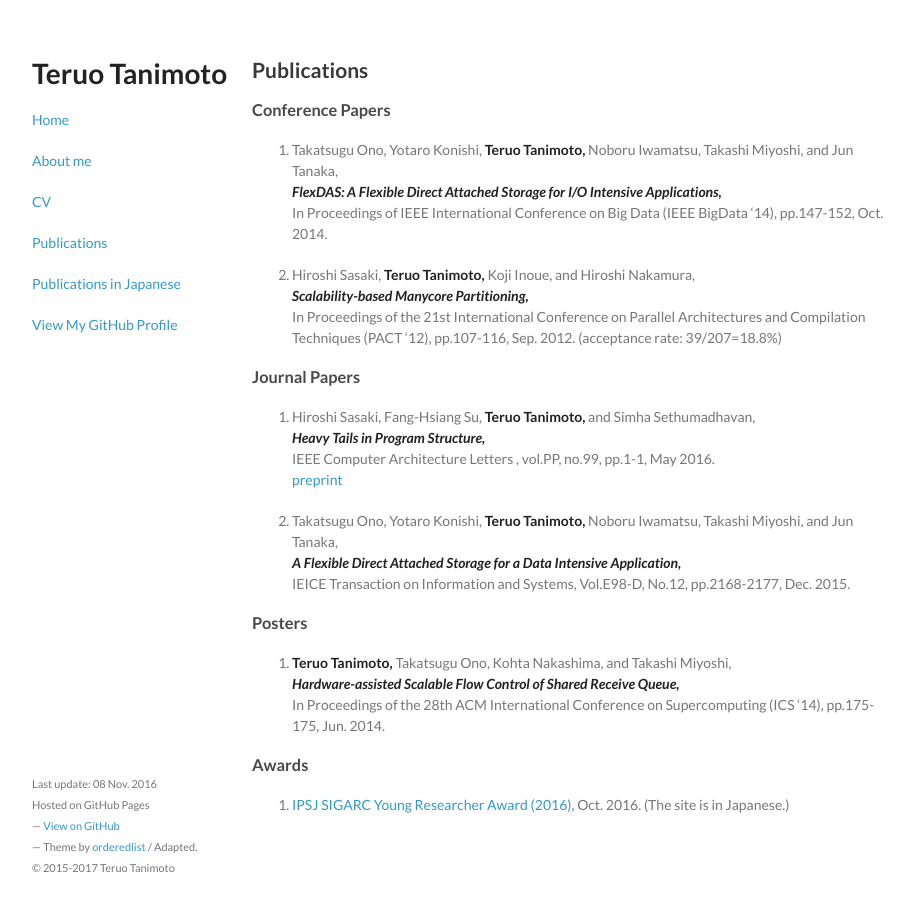
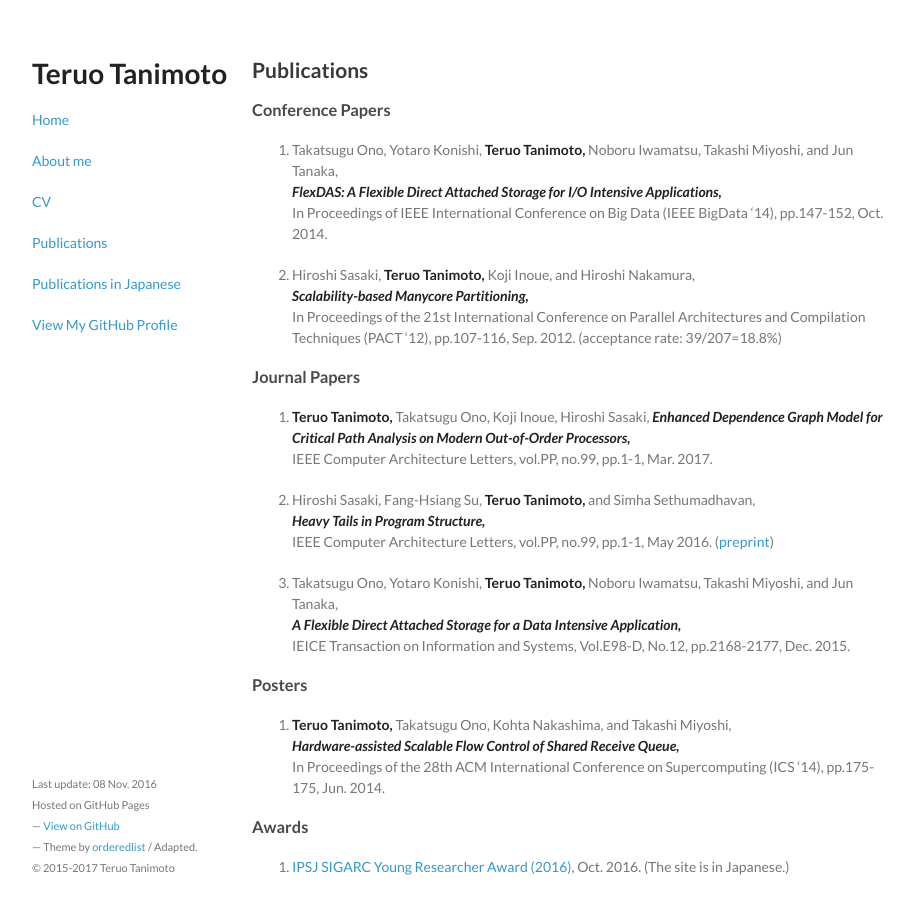
Before and after one commit to teruo41/teruo41.github.io, a Jekyll site: the page built from pubse.md, in a window 1280 px wide and 947 px high. Shown: the top 914 px of the window, without its empty margins (178-1092 px from the left). Built offline with Jekyll 4.4.1, drawn with Linux system fonts in a browser that asks for light colours.

Commit message:
Added a CAL paper

```diff
--- a/pubse.md
+++ b/pubse.md
@@ -23,13 +23,15 @@ title: Publications
 
 ### Journal Papers
 
-1. Hiroshi Sasaki, Fang-Hsiang Su, __Teruo Tanimoto,__ and Simha Sethumadhavan,
+1. __Teruo Tanimoto,__ Takatsugu Ono, Koji Inoue, Hiroshi Sasaki,
+   ***Enhanced Dependence Graph Model for Critical Path Analysis on Modern Out-of-Order Processors,***
+   IEEE Computer Architecture Letters, vol.PP, no.99, pp.1-1, Mar. 2017.
+
+2. Hiroshi Sasaki, Fang-Hsiang Su, __Teruo Tanimoto,__ and Simha Sethumadhavan,
    ***Heavy Tails in Program Structure,***
-   IEEE Computer Architecture Letters , vol.PP, no.99, pp.1-1, May 2016.
-   [preprint](https://sites.google.com/site/hrshssk/ht-cal-preprint.pdf?attredirects=0)
+   IEEE Computer Architecture Letters, vol.PP, no.99, pp.1-1, May 2016. ([preprint](https://sites.google.com/site/hrshssk/ht-cal-preprint.pdf?attredirects=0))
 
-
-2. Takatsugu Ono, Yotaro Konishi, __Teruo Tanimoto,__ Noboru Iwamatsu, Takashi Miyoshi, and Jun Tanaka,
+3. Takatsugu Ono, Yotaro Konishi, __Teruo Tanimoto,__ Noboru Iwamatsu, Takashi Miyoshi, and Jun Tanaka,
    ***A Flexible Direct Attached Storage for a Data Intensive Application,***
    IEICE Transaction on Information and Systems, Vol.E98-D, No.12, pp.2168-2177, Dec. 2015.
 
```
